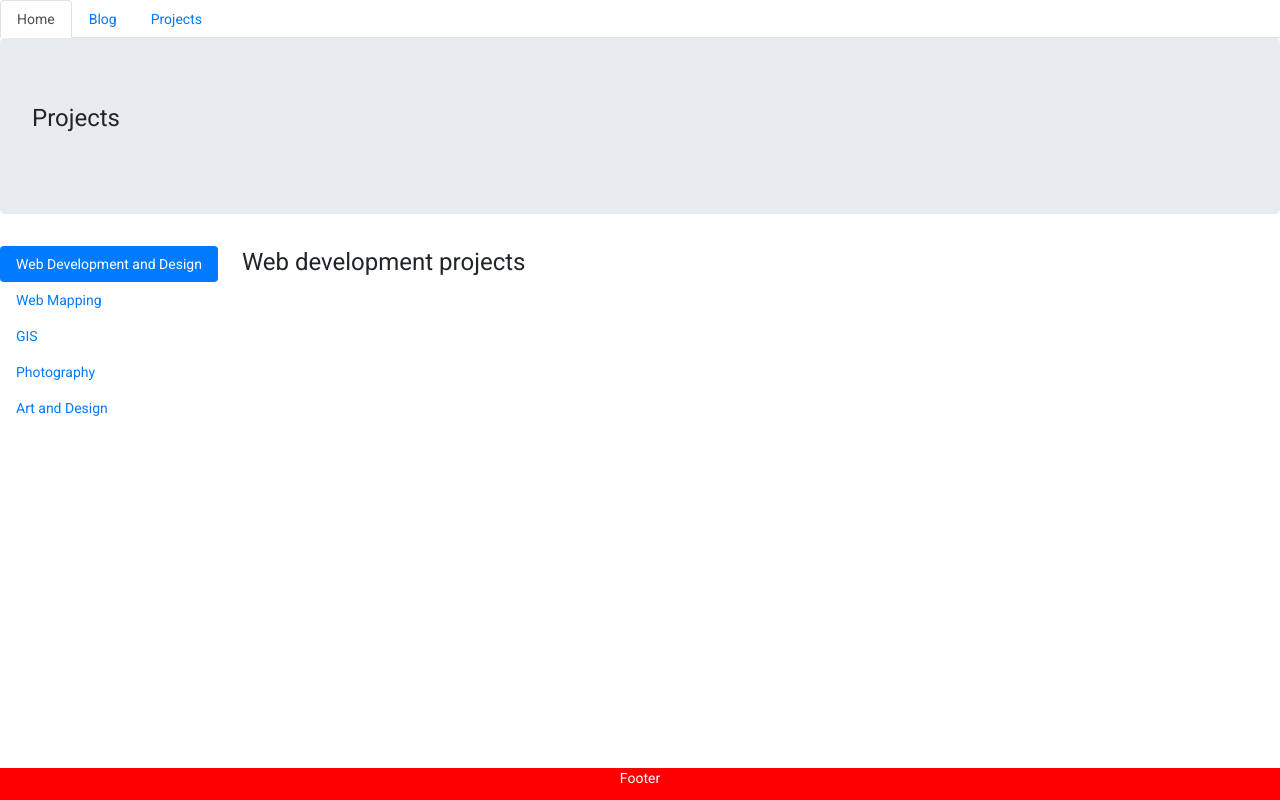
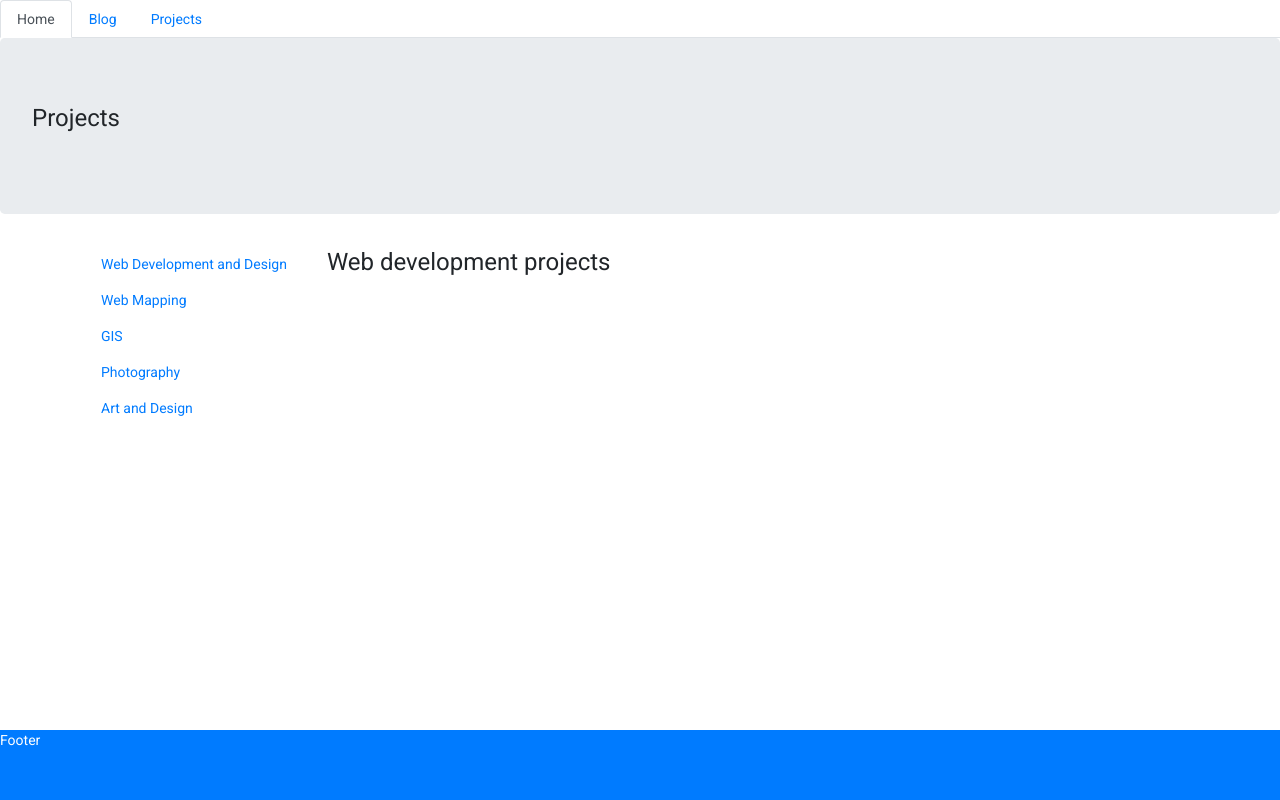
Before and after one commit to LiamOsler/angular-portfolio, an Angular app in the folder liamosler.ca/homepage/: page /projects in a window 1280 px wide. Built offline with nearby package versions, Linux system fonts and the light colour scheme.

Commit message:
Modifications to footer and adding wireframe content

```diff
--- a/liamosler.ca/homepage/angular.json
+++ b/liamosler.ca/homepage/angular.json
@@ -27,7 +27,7 @@
               "src/assets"
             ],
             "styles": [
-              "./node_modules/@angular/material/prebuilt-themes/deeppurple-amber.css",
+              "./node_modules/@angular/material/prebuilt-themes/indigo-pink.css",
               "node_modules/bootstrap/dist/css/bootstrap.min.css",
               "src/styles.css"
             ],
@@ -96,7 +96,7 @@
               "src/assets"
             ],
             "styles": [
-              "./node_modules/@angular/material/prebuilt-themes/deeppurple-amber.css",
+              "./node_modules/@angular/material/prebuilt-themes/indigo-pink.css",
               "src/styles.css"
             ],
             "scripts": []
--- a/liamosler.ca/homepage/src/app/app.module.ts
+++ b/liamosler.ca/homepage/src/app/app.module.ts
@@ -9,6 +9,8 @@ import { MainComponent } from './main/main.component';
 import { BlogComponent } from './blog/blog.component';
 import { ProjectsComponent } from './projects/projects.component';
 import { NgbModule } from '@ng-bootstrap/ng-bootstrap';
+import { BrowserAnimationsModule } from '@angular/platform-browser/animations';
+import { WebMappingComponent } from './web-mapping/web-mapping.component';
 
 @NgModule({
   declarations: [
@@ -18,11 +20,13 @@ import { NgbModule } from '@ng-bootstrap/ng-bootstrap';
     MainComponent,
     BlogComponent,
     ProjectsComponent,
+    WebMappingComponent,
   ],
   imports: [
     BrowserModule,
     AppRoutingModule,
-    NgbModule
+    NgbModule,
+    BrowserAnimationsModule
   ],
   providers: [],
   bootstrap: [AppComponent]
--- a/liamosler.ca/homepage/src/app/blog/blog.component.css
+++ b/liamosler.ca/homepage/src/app/blog/blog.component.css
@@ -0,0 +1,3 @@
+.e2e-iframe-trusted-src{
+    padding-bottom: 1em;
+}
--- a/liamosler.ca/homepage/src/app/footer/footer.component.css
+++ b/liamosler.ca/homepage/src/app/footer/footer.component.css
@@ -3,7 +3,8 @@
   left: 0;
   bottom: 0;
   width: 100%;
-  background-color: red;
+  height: 5em;
+  background-color:#007bff;
   color: white;
-  text-align: center;
+  text-align: left;
 }
--- a/liamosler.ca/homepage/src/app/footer/footer.component.html
+++ b/liamosler.ca/homepage/src/app/footer/footer.component.html
@@ -1,3 +1,3 @@
 <div class="footer">
     <p>Footer</p>
-  </div>
+</div>
--- a/liamosler.ca/homepage/src/app/main/main.component.html
+++ b/liamosler.ca/homepage/src/app/main/main.component.html
@@ -3,6 +3,6 @@
     <p class="lead">Software Developer</p>
     <hr class="my-4">
     <p class="lead">
-      <a class="btn btn-primary btn-lg" href="#" role="button">Learn more</a>
+      <a class="btn btn-primary btn-lg" href="#" role="button">Contact Me</a>
     </p>
   </div>
--- a/liamosler.ca/homepage/src/app/projects/projects.component.html
+++ b/liamosler.ca/homepage/src/app/projects/projects.component.html
@@ -5,8 +5,9 @@
 </div>
 
 
+<div class="container">
   <div class="d-flex">
-  <ul ngbNav #nav="ngbNav" class="nav-pills" orientation="vertical">
+    <ul ngbNav #nav="ngbNav" class="nav flex-column" orientation="vertical">
       <li ngbNavItem="web">
         <a ngbNavLink>Web Development and Design</a>
         <ng-template ngbNavContent>
@@ -41,3 +42,4 @@
 
     <div [ngbNavOutlet]="nav" class="ml-4"></div>
   </div>
+</div>
--- /dev/null
+++ b/liamosler.ca/homepage/src/app/web-mapping/web-mapping.component.html
@@ -0,0 +1 @@
+<p>web-mapping works!</p>
--- /dev/null
+++ b/liamosler.ca/homepage/src/app/web-mapping/web-mapping.component.ts
@@ -0,0 +1,15 @@
+import { Component, OnInit } from '@angular/core';
+
+@Component({
+  selector: 'app-web-mapping',
+  templateUrl: './web-mapping.component.html',
+  styleUrls: ['./web-mapping.component.css']
+})
+export class WebMappingComponent implements OnInit {
+
+  constructor() { }
+
+  ngOnInit(): void {
+  }
+
+}
```
Also changed, not shown: liamosler.ca/homepage/package.json (line endings or trailing spaces), liamosler.ca/homepage/src/app/web-mapping/web-mapping.component.css (added), 1 other file (tests, documents, lock files or other folders). Lines whose indentation alone changed are shown as unchanged.
